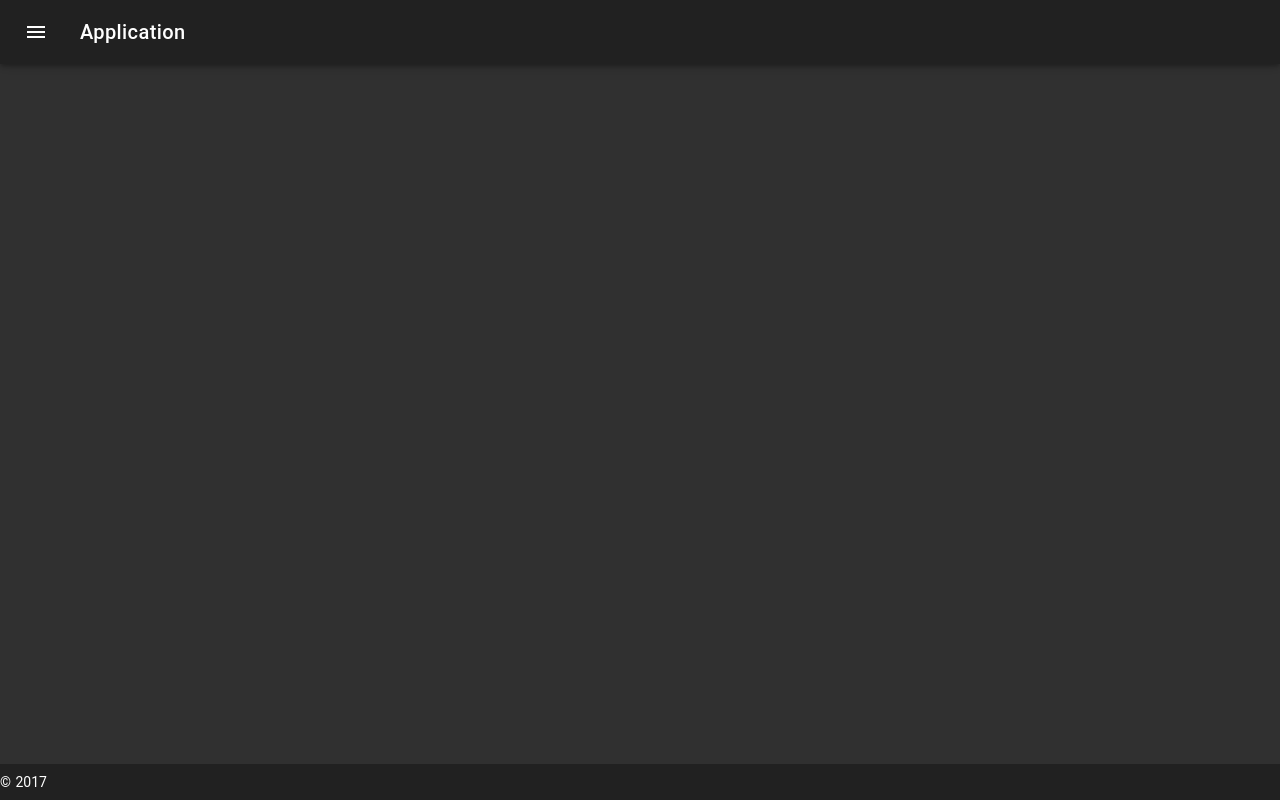
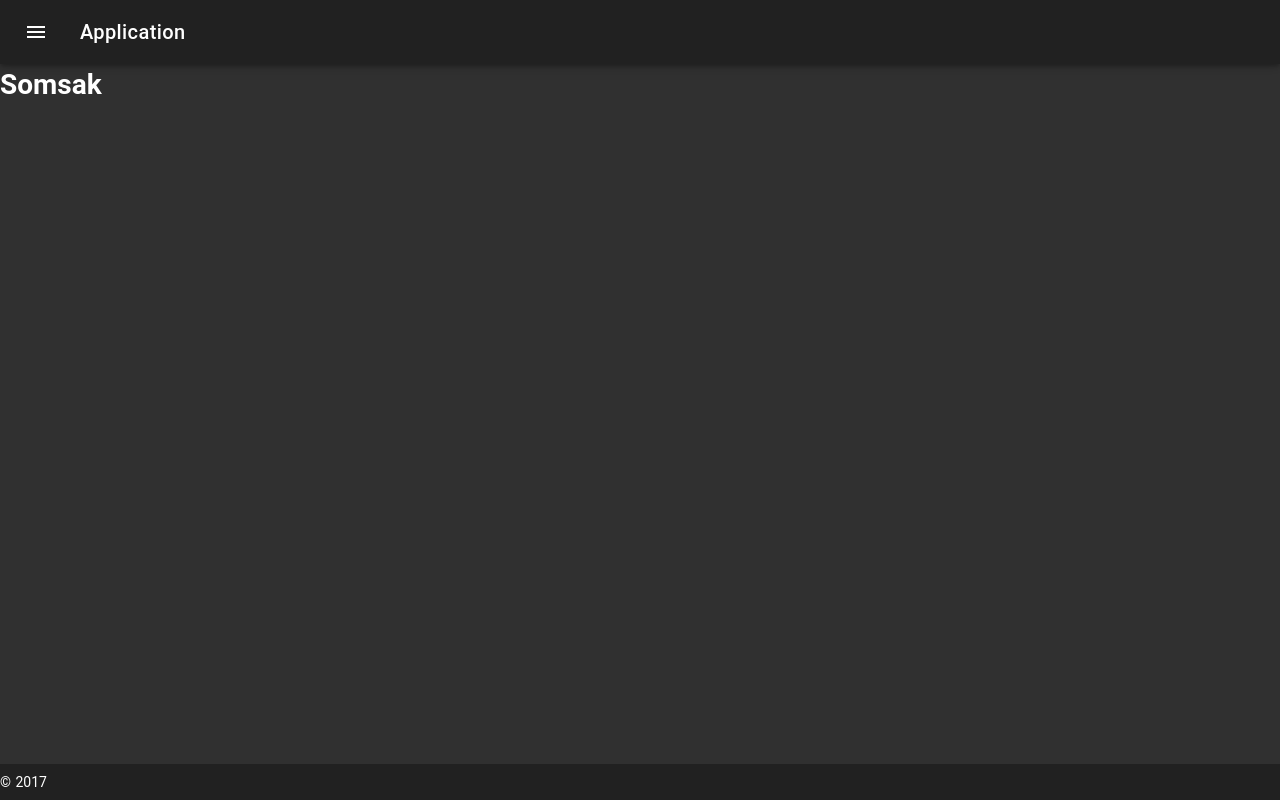
Before and after one commit to saknarak/vue-demo-app, a Nuxt app: page /somsak in a window 1280 px wide. Built offline with nearby package versions, Linux system fonts and the light colour scheme.

Commit message:
add about myselft

```diff
--- /dev/null
+++ b/pages/somsak.vue
@@ -0,0 +1,3 @@
+<template>
+  <h1>Somsak</h1>
+</template>
```
